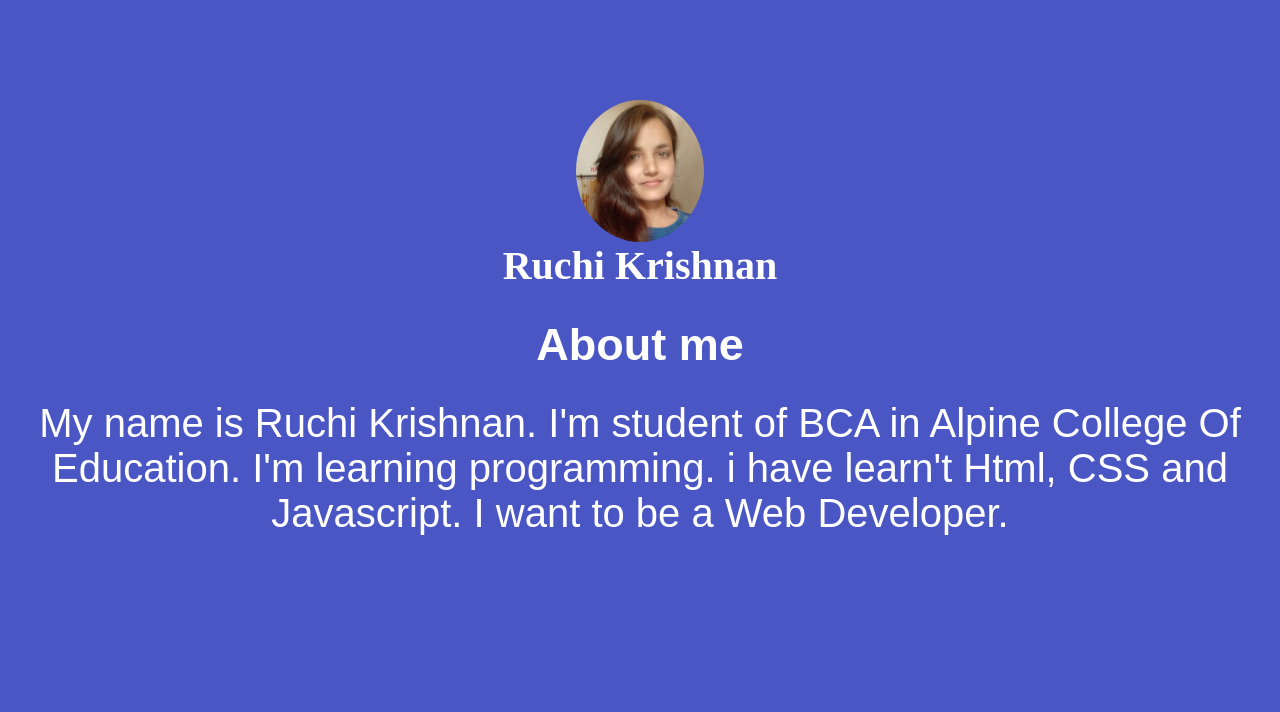
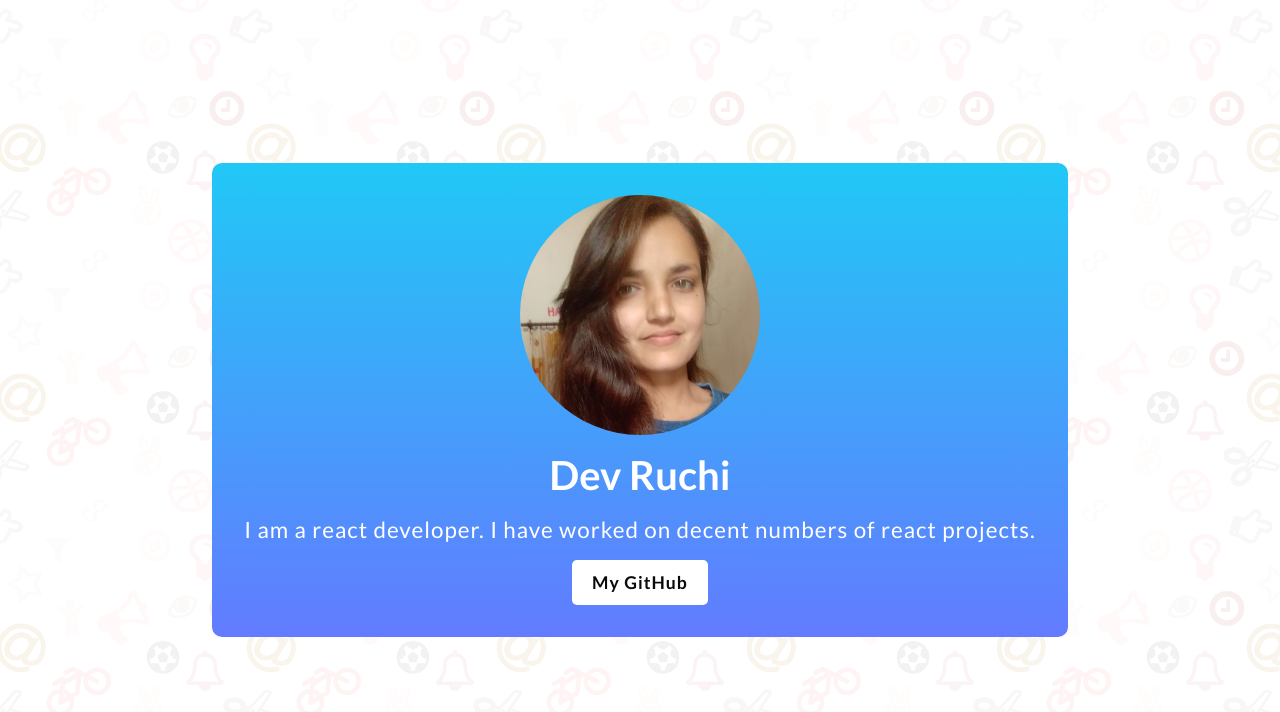
Before and after one commit to dev-ruchi/dev-ruchi.github.io, a plain HTML site: page index.html in a window 1280 px wide. Drawn offline with Linux system fonts and the light colour scheme.

Commit message:
improve UI

```diff
--- a/index.html
+++ b/index.html
@@ -1,31 +1,38 @@
 <!DOCTYPE html>
 <html lang="en">
+
 <head>
     <meta charset="UTF-8">
     <meta http-equiv="X-UA-Compatible" content="IE=edge">
     <meta name="viewport" content="width=device-width, initial-scale=1.0">
-    <title>Introduction</title>
+    <title>Developer Ruchi</title>
     <link rel="stylesheet" href="style.css">
+
+    <link rel="preconnect" href="https://fonts.googleapis.com">
+    <link rel="preconnect" href="https://fonts.gstatic.com" crossorigin>
+    <link href="https://fonts.googleapis.com/css2?family=Lato:wght@300;400;700&display=swap" rel="stylesheet">
+
 </head>
+
 <body>
 
-    <img class="image" src="./img/ruchi1.jpg" alt="Ruchi's picture">
+    <div class="container">
 
+        <div class="card">
+            <img class="image" src="./img/ruchi1.jpg" alt="Dev Ruchi">
 
-<div id="main">
-    <h1 >Ruchi Krishnan</h1>
-</div>
+            <h1>Dev Ruchi</h1>
 
+            <p>I am a react developer. I have worked on decent numbers of react projects.</p>
 
-<div id="heading">
-   <h2>About me</h2>
-</div>
+            <a href="https://github.com/dev-ruchi" target="_blank">
+                My GitHub
+            </a>
 
-<div id="p1">
-    <p>My name is Ruchi Krishnan. I'm student of BCA in Alpine College Of Education. I'm learning programming.
-        i have learn't Html, CSS and Javascript. I want to be a Web Developer.
-    </p>
-</div>
+        </div>
+
+    </div>
 
 </body>
+
 </html>
--- a/style.css
+++ b/style.css
@@ -1,47 +1,72 @@
-*{
+* {
     margin: 0;
     padding: 0;
+    box-sizing: border-box;
 }
 
-body{
-    background-color: rgb(74, 86, 196);
+html {
+    font-family: 'Lato', sans-serif;
+    background-color: rgb(247 248 252);
 }
 
-.image{
-    max-width: 10%;
-    height: auto;
-    display: block;
-    margin-left: auto;
-    margin-right: auto;
-    margin: auto;
-    border-radius: 50%;
-    margin-top: 100px;
+body {
+    background-image: url("/img/tile_background.png");
 }
 
-#main{
-    text-align: center;
-    margin-left: auto;
-    margin-right: auto;
-    margin: auto;
-    font-size: 20px;
-    color: white;
+.container {
+    padding: 1rem;
+    display: flex;
+    align-items: center;
+    justify-content: center;
+    height: 100vh;
 }
 
-#heading{
-text-align: center;
-padding: 30px;
-font-size: 30px;
-color: white;
-margin: auto;
-font-family: Arial, Helvetica, sans-serif;
+.card {
+    display: flex;
+    flex-direction: column;
+    justify-content: center;
+    align-items: center;
+    border-radius: 10px;
+    padding: 2rem;
+    color: #ffffff;
+    background: linear-gradient(180deg,#21c8f6,#637bff);
+    transition: all 1s ease;
 }
 
-#p1{
+.card:hover {
+    background: linear-gradient(120deg,#21c8f6,#637bff);
+}
+
+.card img {
+    width: 240px;
+    height: 240px;
+    object-fit: cover;
+    border-radius: 50%;
+    margin-bottom: 1rem;
+}
+
+.card h1 {
+    margin-bottom: 1rem;
+    font-size: 2.5rem;
+}
+
+.card p {
     text-align: center;
-    font-size: 40px;
-    color: white;
-    font-family: Arial, Helvetica, sans-serif;
-    margin: auto;
-    margin-bottom: 100px;
+    font-size: 1.4rem;
+    line-height: 1.3;
+    letter-spacing: 1px;
+    margin-bottom: 1rem;
+}
 
+.card a {
+    text-decoration: none;
+    font-size: 1.1rem;
+    font-weight: bold;
+    letter-spacing: 1px;
+    background: #ffffff;
+    padding: 0.75rem 1.25rem;
+    color: #0a0a0a;
+    border-radius: 5px;
+    display: flex;
+    align-items: center;
 }
```
Also changed, not shown: img/tile_background.png (added), 2 other files.
